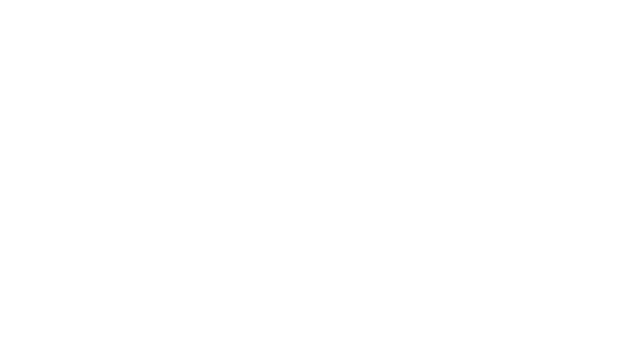
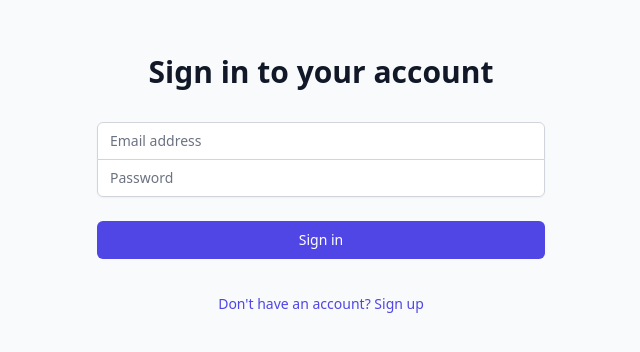
Before and after one commit to Allertvdw/F1LiveApp_FE, a React (Vite) app: page /registerLogin in a window 1280 px wide. Before the commit this address had no page. Shown: the part 260-612 px from the top of the page, without its empty margins (319-959 px from the left). Built offline with nearby package versions, Linux system fonts and the light colour scheme.

Commit message:
Added code for register, login and logout

```diff
--- a/src/App.jsx
+++ b/src/App.jsx
@@ -1,15 +1,22 @@
+import React from "react";
+import { createRoot } from "react-dom";
 import { BrowserRouter, Routes, Route } from "react-router-dom";
 import DriverOverview from "./components/DriverOverview";
+import RegisterLogin from "./components/RegisterLogin";
+import { AuthProvider } from "./components/authentication/AuthContext";
 import "./App.css";
 
 function App() {
   return (
     <>
-      <BrowserRouter>
-        <Routes>
-          <Route path="/driverOverview" element={<DriverOverview />} />
-        </Routes>
-      </BrowserRouter>
+      <AuthProvider>
+        <BrowserRouter>
+          <Routes>
+            <Route path="/driverOverview" element={<DriverOverview />} />
+            <Route path="/registerLogin" element={<RegisterLogin />} />
+          </Routes>
+        </BrowserRouter>
+      </AuthProvider>
     </>
   );
 }
--- a/src/components/DriverOverview.jsx
+++ b/src/components/DriverOverview.jsx
@@ -1,7 +1,9 @@
 import { useState, useEffect } from "react";
+import { useAuth } from "./authentication/AuthContext";
 
 function DriverOverview() {
   const [driverCollection, setDriverCollection] = useState([]);
+  const { logout } = useAuth();
 
   useEffect(() => {
     fetchDrivers();
@@ -22,6 +24,15 @@
 
   return (
     <div className="overflow-x-auto">
+      <div className="flex justify-end">
+        <button
+          onClick={logout}
+          className="px-4 py-2 m-2 bg-red-500 hover:bg-red-600 text-white rounded-md shadow-md"
+        >
+          Logout
+        </button>
+      </div>
+
       <table className="table-auto w-full">
         <thead>
           <tr>
--- /dev/null
+++ b/src/components/RegisterLogin.jsx
@@ -0,0 +1,111 @@
+import { useState } from "react";
+import { useNavigate } from "react-router-dom";
+import { useAuth } from "./authentication/AuthContext";
+
+const RegisterLogin = () => {
+  const [email, setEmail] = useState("");
+  const [password, setPassword] = useState("");
+  const [register, setRegister] = useState("");
+  const [error, setError] = useState("");
+  const navigate = useNavigate();
+
+  const handleSubmit = async (e) => {
+    e.preventDefault();
+    setError(null);
+
+    try {
+      const response = await fetch(
+        `https://localhost:7111/${register ? "register" : "login"}`,
+        {
+          method: "POST",
+          headers: {
+            "Content-Type": "application/json",
+          },
+          body: JSON.stringify({ email, password }),
+        }
+      );
+
+      if (response.ok) {
+        console.log(`${register ? "Registered" : "Logged in"} succesfully.`);
+        navigate("/driverOverview");
+      } else {
+        const data = await response.json();
+        setError(data.message || "An error occurred");
+      }
+    } catch (error) {
+      console.error("Error", error);
+      setError("An error occurred");
+    }
+  };
+
+  return (
+    <div className="min-h-screen flex items-center justify-center bg-gray-50 py-12 px-4 sm:px-6 lg:px-8">
+      <div className="max-w-md w-full space-y-8">
+        <div>
+          <h2 className="mt-6 text-center text-3xl font-extrabold text-gray-900">
+            {register ? "Create an account" : "Sign in to your account"}
+          </h2>
+        </div>
+        <form className="mt-8 space-y-6" onSubmit={handleSubmit}>
+          <input type="hidden" name="remember" value="true" />
+          <div className="rounded-md shadow-sm -space-y-px">
+            <div>
+              <label htmlFor="email" className="sr-only">
+                Email address
+              </label>
+              <input
+                id="email"
+                name="email"
+                type="email"
+                autoComplete="email"
+                required
+                value={email}
+                onChange={(e) => setEmail(e.target.value)}
+                className="appearance-none rounded-none relative block w-full px-3 py-2 border border-gray-300 placeholder-gray-500 text-gray-900 rounded-t-md focus:outline-none focus:ring-indigo-500 focus:border-indigo-500 focus:z-10 sm:text-sm"
+                placeholder="Email address"
+              />
+            </div>
+            <div>
+              <label htmlFor="password" className="sr-only">
+                Password
+              </label>
+              <input
+                id="password"
+                name="password"
+                type="password"
+                autoComplete="current-password"
+                required
+                value={password}
+                onChange={(e) => setPassword(e.target.value)}
+                className="appearance-none rounded-none relative block w-full px-3 py-2 border border-gray-300 placeholder-gray-500 text-gray-900 rounded-b-md focus:outline-none focus:ring-indigo-500 focus:border-indigo-500 focus:z-10 sm:text-sm"
+                placeholder="Password"
+              />
+            </div>
+          </div>
+
+          <div>
+            <button
+              type="submit"
+              className="group relative w-full flex justify-center py-2 px-4 border border-transparent text-sm font-medium rounded-md text-white bg-indigo-600 hover:bg-indigo-700 focus:outline-none focus:ring-2 focus:ring-offset-2 focus:ring-indigo-500"
+            >
+              {register ? "Sign up" : "Sign in"}
+            </button>
+          </div>
+        </form>
+
+        <div className="text-center">
+          <button
+            className="text-sm text-indigo-600 hover:text-indigo-500"
+            onClick={() => setRegister(!register)}
+          >
+            {register
+              ? "Already have an account? Sign in"
+              : "Don't have an account? Sign up"}
+          </button>
+        </div>
+      </div>
+    </div>
+  );
+};
+
+export default RegisterLogin;
--- /dev/null
+++ b/src/components/authentication/AuthContext.jsx
@@ -0,0 +1,23 @@
+import React, { createContext, useState, useContext } from "react";
+
+const AuthContext = createContext();
+
+export const AuthProvider = ({ children }) => {
+  const [isLoggedIn, setIsLoggedIn] = useState(false);
+
+  const login = () => {
+    setIsLoggedIn(true);
+  };
+
+  const logout = () => {
+    setIsLoggedIn(false);
+  };
+
+  return (
+    <AuthContext.Provider value={{ isLoggedIn, login, logout }}>
+      {children}
+    </AuthContext.Provider>
+  );
+};
+
+export const useAuth = () => useContext(AuthContext);
```
